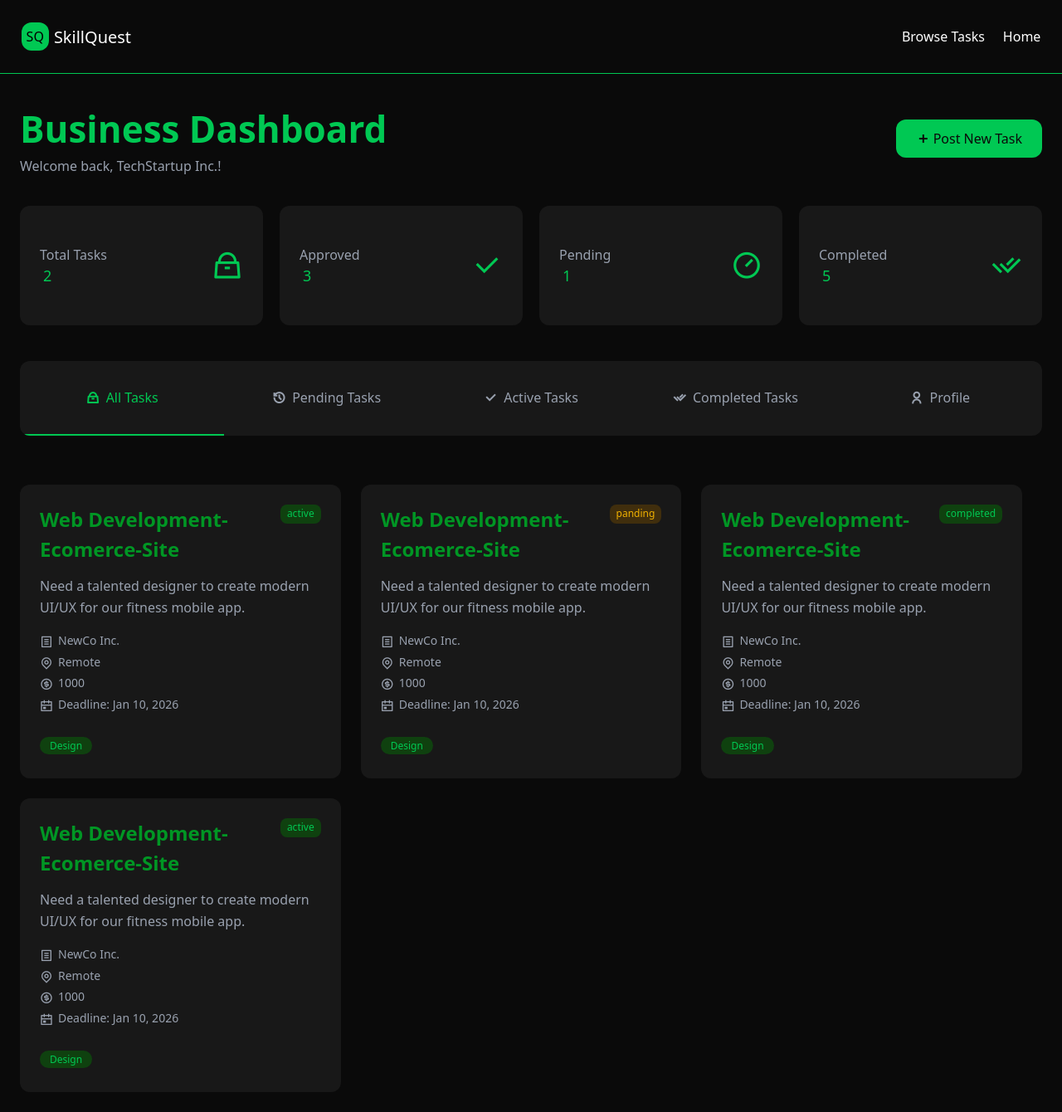
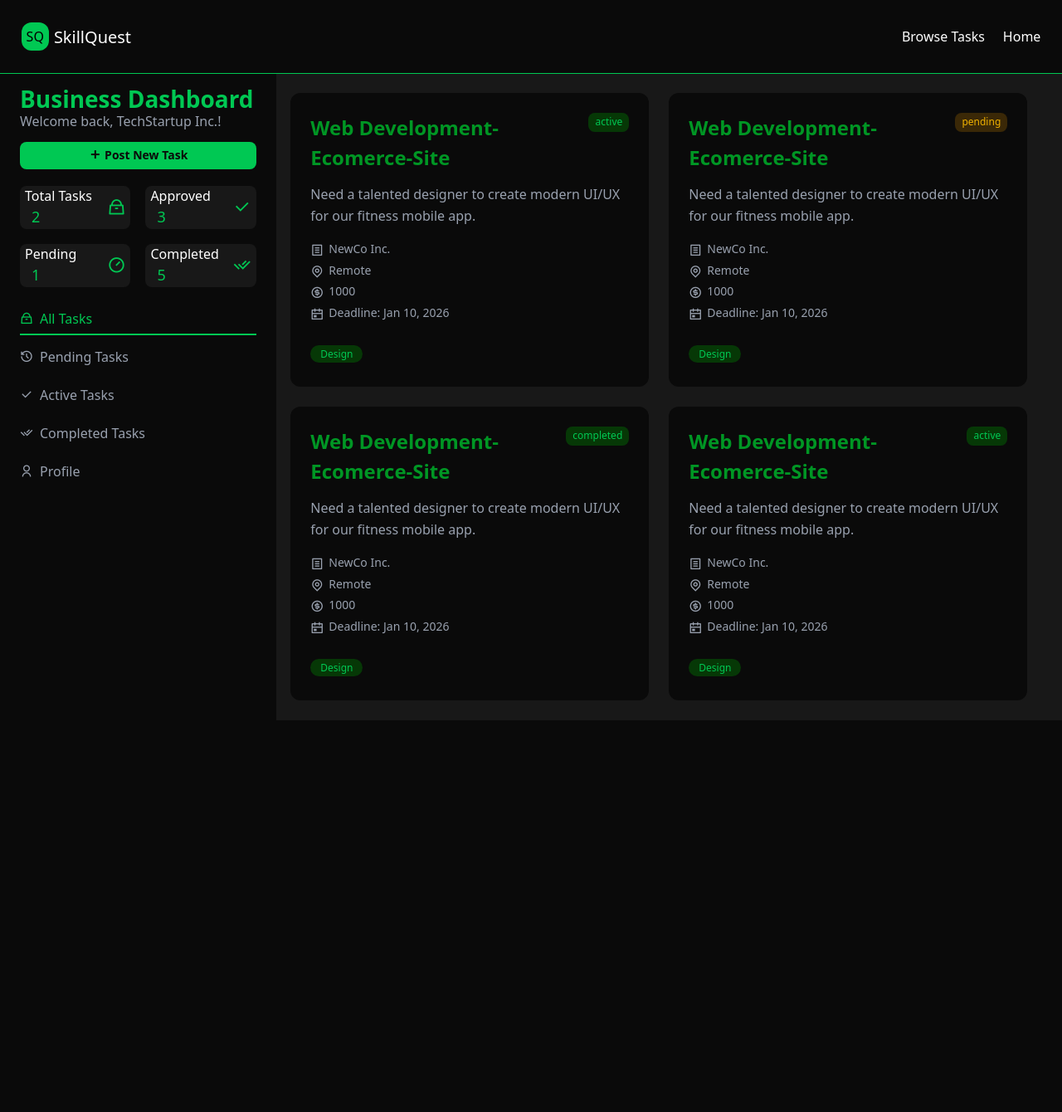
Before and after one commit to rojipchhantyal/SkillQuest, a PHP site: page /businessDashboard.html in a window 1280 px wide. Shown: the whole page at 83% size. After the commit the page ends 868 px from the top, so only its background shows below. Run offline with PHP 8.4, Linux system fonts and the light colour scheme; some libraries are stand-ins or nearby versions; some web fonts are replaced.

Commit message:
business dashboard design changed

```diff
--- a/frontend/assets/components/businessDashboard.css
+++ b/frontend/assets/components/businessDashboard.css
@@ -22,6 +22,7 @@ nav{
     display: flex;
     align-items: center;
     justify-content: center;
+    top: 0;
     position: fixed;
     z-index: 999;
     border-bottom: 0.1px solid var(--green-bgc);
@@ -62,54 +63,84 @@ nav{
 .nav-navigation li a:hover{
     color: var(--green-bgc);
 }
-/* cover nav */
-.nav-cover{
-    height: 11vh;
-}
 main{
     background-color: var(--background);
+    display: flex;
+    justify-content: center;
+    padding-top: 11vh;
 }
+
 /* title page */
 .business-dashboard-tittle{
     display: flex;
     flex-direction: column;
-    justify-content: center;
-    padding-left: 24px;
-    padding-top: 34px;
-    padding-bottom: 12px;
-    line-height: 1.5;
-    position: relative;
+    align-items: start;
+    justify-content: start;
+    padding: 0 24px;
+    gap: 14px;
 }
+.business-dashboard-tittle-compartment{
+    width: 100%;
+    display: flex;
+    flex-direction: column;
+}
+/* #business-dashboard-tittle-compartment-btn{
+    align-items: end;
+} */
 .business-dashboard-tittle-heading{
     display: flex;
     align-items: center;
     color: var(--green-bgc);
-    font-size: 22px;
-    font-weight: 469;
+    font-size: 14px;
+    font-weight: 300;
     gap: 8px;
+    line-height: 1.1;
 }
 .business-dashboard-tittle span{
     color: var(--gray);
     font-size: 16px;
 }
 .business-dashboard-tittle button{
-    width: fit-content;
+    width: 100%;
     color: var(--background);
-    padding: 12px 24px;
     background-color: var(--green-bgc);
     border: none;
-    border-radius: 12px;
-    font-size: 16px;
-    font-weight: 500;
-    position: absolute;
-    right: 24px;
+    padding: 6px 0 8px 0;
+    font-size: 14px;
+    font-weight: 600;
+    border-radius: 8px;
     transition: all ease-in-out 0.3s;
 }
 .business-dashboard-tittle button i{
+    font-size: 16px;
     font-weight: 600;
 }
 .business-dashboard-tittle button:hover{
     background-color: var(--dark-green);
+}
+
+/* dashboard left nav */
+.business-dashboard-left-nav{
+    height: 100vh;
+    position: fixed;
+    width: 26%;
+    left: 0;
+    padding: 16px 0 24px 0;
+    box-sizing: border-box;
+    display: flex;
+    flex-direction: column;
+    background-color: var(--background);
+    overflow-x: scroll;
+}
+.business-dashboard-left-nav-cover{
+    height: 10vh;
+    width: 26%;
+}
+.business-dashboard-last-page-main{
+    min-height: 10vh;
+    width: 76%;
+    box-sizing: border-box;
+    background-color: var(--lightter-background);
 }
 
 /* task posting form */
@@ -277,75 +308,67 @@ form ul li{
 
 /* first page */
 .business-dashboard-first-page{
-    background-color: var(--background);
-    height: 20vh;
-    margin-top: 16px;
     display: flex;
+    flex-direction: column;
+    gap: 18px;
+    margin-top: 20px;
     padding: 0 24px;
-    box-sizing: border-box;
+}
+.business-dashboard-first-page-compartments{
+    display: flex;
+    gap: 18px;
+}
+.business-dashboard-first-page-inners{
+    width: 100%;
+    height: 52px;
+    display: flex;
     align-items: center;
     justify-content: space-between;
-    gap: 20px;
-}
-.business-dashboard-first-page-inners{
+    box-sizing: border-box;
+    line-height: 1.5;
+    padding: 6px;
     background-color: var(--lightter-background);
-    width: 25%;
-    height: 18vh;
-    box-sizing: border-box;
-    border-radius: 12px;
-    display: flex;
-    justify-content: center;
-    align-items: center;
-    justify-content: space-between;
-    padding-left: 22px;
-    box-sizing: border-box;
-    padding: 24px;
-    line-height: 1.5;
+    border-radius: 8px;
 }
 .business-dashboard-first-page-inners-left{
     display: flex;
     flex-direction: column;
 }
 .business-dashboard-first-page-inners i{
-    font-size: 38px;
+    font-size: 22px;
     color: var(--green-bgc);
 }
 .business-dashboard-first-page-inners-count{
     font-size: 18px;
     color: var(--green-bgc);
-    margin-left: 4px;
+    margin-left: 8px;
 }
 .business-dashboard-first-page-inners-info{
     font-size: 16px;
-    color: var(--gray);
-    font-weight: inherit;
+    color: var(--white);
+    font-weight: 500;
 }
+
 /* for second page */
 .business-dashboard-second-page-navigation{
-    height: 20vh;
+    margin-top: 20px;
+}
+.business-dashboard-second-page-navigation-nav{
+    width: 100%;
+    box-sizing: border-box;
+    display: flex;
+    flex-direction: column;
+    gap: 8px;
+    padding: 0 24px;
+}
+.business-dashboard-second-page-navigation-nav-inners{
+    height: 38px;
+    width: 100%;
     display: flex;
     align-items: center;
-    justify-content: center;
-    padding: 24px;
-    box-sizing: border-box;
-}
-.business-dashboard-second-page-navigation-nav{
-    height: 80%;
-    width: 100%;
-    background-color: var(--lightter-background);
-    border-radius: 12px;
-    overflow: hidden;
-    display: flex;
-}
-.business-dashboard-second-page-navigation-nav-inners{
-    height: 100%;
-    width: 25%;
-    display: flex;
-    align-items: center;
-    justify-content: center;
     font-size: 16px;
     gap: 8px;
-    font-weight: 500;
+    font-weight: 400;
     border-bottom: 2.5px solid rgba(255, 0, 0, 0);
     color: var(--gray);
     cursor: pointer;
@@ -356,7 +379,7 @@ form ul li{
     border-color:  var(--green-bgc);
 }
 .business-dashboard-second-page-navigation-nav-inners i{
-    font-weight: 600;
+    font-weight: 500;
 }
 .business-dashboard-second-page-navigation-nav-inners:hover{
     color: var(--white);
@@ -367,12 +390,12 @@ form ul li{
 .business-dashboard-last-page-pending-tasks,
 .business-dashboard-last-page-active-tasks,
 .business-dashboard-last-page-completed-tasks{
-    min-height: 20vh;
+    min-height: 90vh;
     width: 100%;
     display: flex;
     flex-wrap: wrap;
     gap: 24px;
-    padding: 24px 24px;
+    padding: 24px;
     box-sizing: border-box;
 }
 .business-dashboard-last-page-all-task-lower-inners,
@@ -380,8 +403,8 @@ form ul li{
 .business-dashboard-last-page-active-tasks-inners,
 .business-dashboard-last-page-completed-tasks-inners{
     height: 354px;
-    width: 386.7px;
-    background-color: var(--lightter-background);
+    width: 432px;
+    background-color: var(--background);
     border-radius: 12px;
     box-sizing: border-box;
     padding: 24px;
@@ -504,20 +527,22 @@ form ul li{
 #delete-pending-task:hover{
     background-color: rgba(114, 4, 4, 0.429);
 }
+
 /* for profile */
 .business-dashboard-last-page-profile{
     padding: 24px;
     padding-top: 0;
+    padding-top: 24px;
 }
 .business-dashboard-last-page-profile-inner{
     min-height: 80vh;
-    width: 62%;
+    width: 82%;
     border-radius: 12px;
     padding: 24px;
     box-sizing: border-box;
     display: flex;
     flex-direction: column;
-    background-color: var(--lightter-background);
+    background-color: var(--background);
 }
 .business-dashboard-last-page-profile-inner-top{
     height: 96px;
@@ -564,9 +589,9 @@ form ul li{
 #business-dashboard-last-page-profile-inner-top-tittle-content-last{
     color: var(--green-bgc);
 }
-.business-dashboard-last-page-profile-inner-top-button{
+/* .business-dashboard-last-page-profile-inner-top-button{
 
-}
+} */
 .business-dashboard-last-page-profile-inner-top-button button{
     color: var(--green-bgc);
     font-size: 16px;
@@ -621,9 +646,9 @@ form ul li{
     font-size: 16px;
     font-weight: 400;
 }
-.business-dashboard-last-page-profile-inner-skills{
+/* .business-dashboard-last-page-profile-inner-skills{
 
-}
+} */
 .business-dashboard-last-page-profile-inner-skills p{
     font-size: 14px;
     color: var(--white);
--- a/frontend/assets/components/businessDashboard.html
+++ b/frontend/assets/components/businessDashboard.html
@@ -35,16 +35,23 @@
             </ul>
         </nav>
         <div class="nav-cover"></div>
+
+        <!-- for dashboard left navigation -->
+        <div class="business-dashboard-left-nav">
             <div class="business-dashboard-tittle">
+                <div class="business-dashboard-tittle-compartment">
                     <div class="business-dashboard-tittle-heading">
                         <h1>Business Dashboard</h1>
                     </div>
                     <span>Welcome back, TechStartup Inc.!</span>
+                </div>
 
+                <div class="business-dashboard-tittle-compartment" id="business-dashboard-tittle-compartment-btn">
                     <button onclick="openAddTask()">
                         <i class="ri-add-line"></i>
                         Post New Task
                     </button>
+                </div>
             </div>
 
             <!-- form for posting the tasks -->
@@ -118,7 +125,9 @@
                 </div>
             </div>
 
+            <!-- business dashboard first page -->
             <div class="business-dashboard-first-page">
+                <div class="business-dashboard-first-page-compartments">
                     <div class="business-dashboard-first-page-inners" id="pending-user">
                         <div class="business-dashboard-first-page-inners-left">
                             <span class="business-dashboard-first-page-inners-info">Total Tasks</span>
@@ -134,7 +143,9 @@
                         </div>
                         <i class="ri-check-line"></i>
                     </div>
+                </div>
 
+                <div class="business-dashboard-first-page-compartments">
                     <div class="business-dashboard-first-page-inners" id="pending-user">
                         <div class="business-dashboard-first-page-inners-left">
                             <span class="business-dashboard-first-page-inners-info">Pending</span>
@@ -149,6 +160,7 @@
                             <span class="business-dashboard-first-page-inners-count">5</span>
                         </div>
                         <i class="ri-check-double-line"></i>
+                    </div>
                 </div>
             </div>
 
@@ -177,8 +189,14 @@
                     </div>
                 </div>
             </div>
+        </div>
+
+        <!-- left nav cover -->
+        <div class="business-dashboard-left-nav-cover"></div>
 
 
+        <!-- last page main container -->
+        <div class="business-dashboard-last-page-main">
             <!-- for all tasks -->
             <div class="business-dashboard-last-page-all-task" id="business-dashboard-last-page-all-task">
                 <!-- all tasks lists-->
@@ -214,7 +232,7 @@
                 <div class="business-dashboard-last-page-all-task-lower-inners">
                     <div class="business-dashboard-last-page-all-task-lower-inners-tittle">
                         <h3>Web Development-Ecomerce-Site</h3>
-                    <span id="panding">panding</span>
+                        <span id="panding">pending</span>
                     </div>
                     <p>Need a talented designer to create modern UI/UX for our fitness mobile app.</p>
                     <ul>
@@ -305,7 +323,7 @@
                 <div class="business-dashboard-last-page-pending-tasks-inners">
                     <div class="business-dashboard-last-page-pending-tasks-inner-tittle">
                         <h3>Web Development-Ecomerce-Site</h3>
-                    <span id="panding">panding</span>
+                        <span id="panding">pending</span>
                     </div>
 
                     <p>Need a talented designer to create modern UI/UX for our fitness mobile app.</p>
@@ -339,7 +357,7 @@
                 <div class="business-dashboard-last-page-pending-tasks-inners">
                     <div class="business-dashboard-last-page-pending-tasks-inner-tittle">
                         <h3>Web Development-Ecomerce-Site</h3>
-                    <span id="panding">panding</span>
+                        <span id="panding">pending</span>
                     </div>
 
                     <p>Need a talented designer to create modern UI/UX for our fitness mobile app.</p>
@@ -373,7 +391,7 @@
                 <div class="business-dashboard-last-page-pending-tasks-inners">
                     <div class="business-dashboard-last-page-pending-tasks-inner-tittle">
                         <h3>Web Development-Ecomerce-Site</h3>
-                    <span id="panding">panding</span>
+                        <span id="panding">pending</span>
                     </div>
 
                     <p>Need a talented designer to create modern UI/UX for our fitness mobile app.</p>
@@ -407,7 +425,7 @@
                 <div class="business-dashboard-last-page-pending-tasks-inners">
                     <div class="business-dashboard-last-page-pending-tasks-inner-tittle">
                         <h3>Web Development-Ecomerce-Site</h3>
-                    <span id="panding">panding</span>
+                        <span id="panding">pending</span>
                     </div>
 
                     <p>Need a talented designer to create modern UI/UX for our fitness mobile app.</p>
@@ -441,7 +459,7 @@
                 <div class="business-dashboard-last-page-pending-tasks-inners">
                     <div class="business-dashboard-last-page-pending-tasks-inner-tittle">
                         <h3>Web Development-Ecomerce-Site</h3>
-                    <span id="panding">panding</span>
+                        <span id="panding">pending</span>
                     </div>
 
                     <p>Need a talented designer to create modern UI/UX for our fitness mobile app.</p>
@@ -687,6 +705,7 @@
                     </div>
                 </div>
             </div>
+        </div>
     </main>
     <script src="businessDashboard.js"></script>
 </body>
```
Also changed, not shown: frontend/assets/components/studentDashboard.css (+4 -4 lines). Lines whose indentation alone changed are shown as unchanged.
